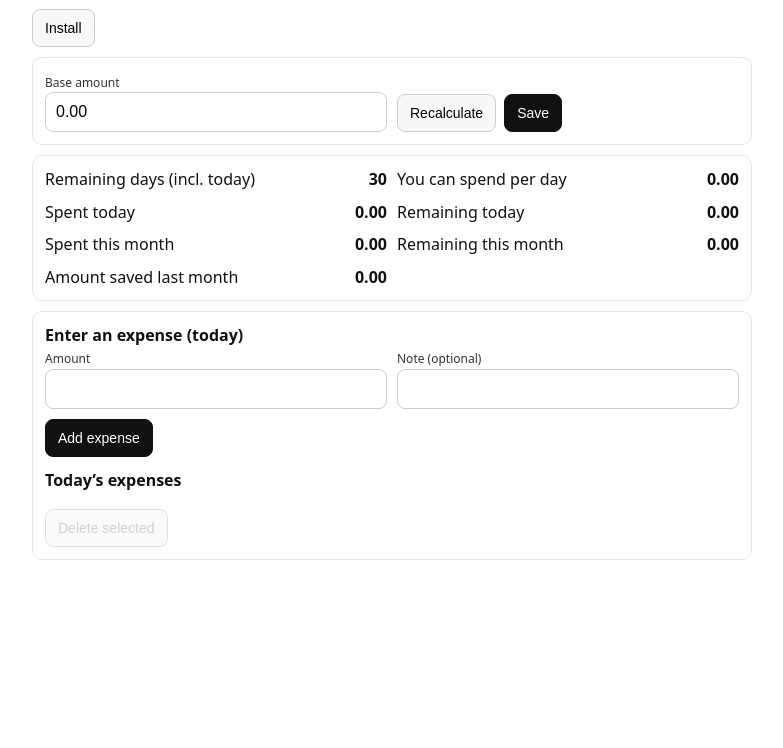
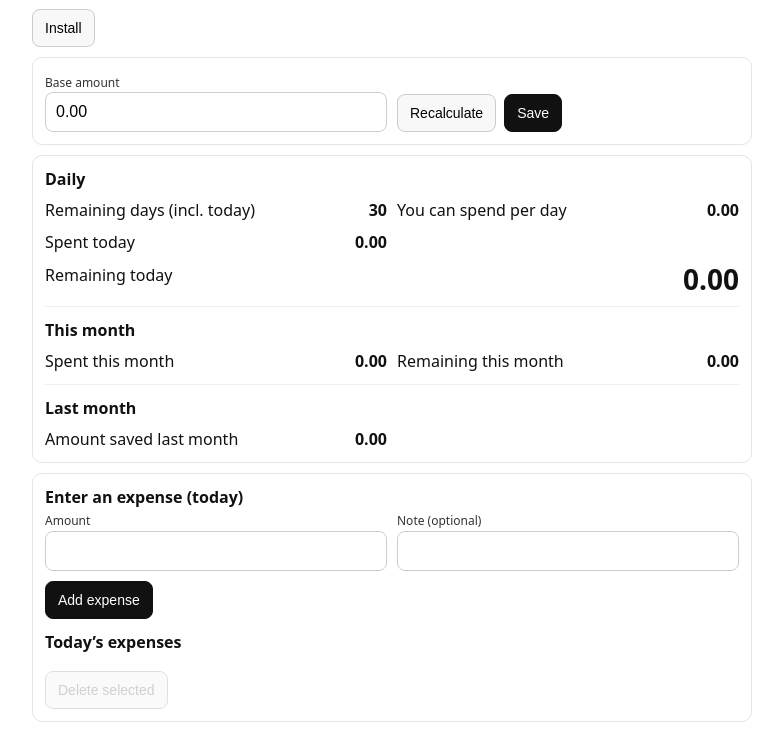
Before and after one commit to Gigert9/per-diem-budgeting, a website built with Vite: page web/index.html in a window 1280 px wide. Shown: the part 59-807 px from the top of the page, without its empty margins (248-1031 px from the left). Built offline with nearby package versions, Linux system fonts and the light colour scheme.

Commit message:
Fix UI information heirarchy

```diff
--- a/web/src/style.css
+++ b/web/src/style.css
@@ -93,6 +93,27 @@ button:disabled {
   gap: 10px;
 }
 
+.metricsRoot {
+  display: flex;
+  flex-direction: column;
+  gap: 12px;
+}
+
+.metricsSection {
+  padding-top: 12px;
+  border-top: 1px solid #eee;
+}
+
+.metricsSection:first-child {
+  padding-top: 0;
+  border-top: none;
+}
+
+.metricsSectionTitle {
+  font-weight: 700;
+  margin-bottom: 8px;
+}
+
 @media (max-width: 560px) {
   .metrics {
     grid-template-columns: 1fr;
@@ -103,6 +124,16 @@ button:disabled {
   display: flex;
   justify-content: space-between;
   gap: 12px;
+}
+
+.metric.full {
+  grid-column: 1 / -1;
+}
+
+.metric.important .value {
+  font-size: 28px;
+  font-weight: 800;
+  line-height: 1.1;
 }
 
 .metric .value {
--- a/web/src/ui.ts
+++ b/web/src/ui.ts
@@ -175,8 +175,8 @@ export function initApp(root: HTMLElement): void {
   container.appendChild(baseCard)
 
   const metricsCard = el('div', 'card')
-  const metrics = el('div', 'metrics')
-  metricsCard.appendChild(metrics)
+  const metricsRoot = el('div', 'metricsRoot')
+  metricsCard.appendChild(metricsRoot)
   container.appendChild(metricsCard)
 
   const expenseCard = el('div', 'card')
@@ -234,15 +234,28 @@ export function initApp(root: HTMLElement): void {
     status.textContent = msg
   }
 
-  function upsertMetric(labelText: string, valueText: string): void {
-    const item = el('div', 'metric')
+  function upsertMetric(parent: HTMLElement, labelText: string, valueText: string, opts?: { important?: boolean, fullWidth?: boolean }): void {
+    const cls = ['metric']
+    if (opts?.important) cls.push('important')
+    if (opts?.fullWidth) cls.push('full')
+    const item = el('div', cls.join(' '))
     const l = el('div')
     l.textContent = labelText
     const v = el('div', 'value')
     v.textContent = valueText
     item.appendChild(l)
     item.appendChild(v)
-    metrics.appendChild(item)
+    parent.appendChild(item)
+  }
+
+  function createMetricsSection(titleText: string): { section: HTMLElement, grid: HTMLElement } {
+    const section = el('div', 'metricsSection')
+    const title = el('div', 'metricsSectionTitle')
+    title.textContent = titleText
+    const grid = el('div', 'metrics')
+    section.appendChild(title)
+    section.appendChild(grid)
+    return { section, grid }
   }
 
   function updateDeleteExpenseUi(nowIso: string): void {
@@ -287,7 +300,7 @@ export function initApp(root: HTMLElement): void {
     const base = parseMoney(baseInput.value)
     if (base === null) {
       setStatus('Enter a valid number (example: 1000 or 1000.00).')
-      metrics.innerHTML = ''
+      metricsRoot.innerHTML = ''
       list.innerHTML = ''
       selectedExpenseStateIndex = null
       updateDeleteExpenseUi(todayIso())
@@ -304,14 +317,23 @@ export function initApp(root: HTMLElement): void {
     const todayRemaining = perDay - todaySpent
     const monthRemaining = base - monthSpent
 
-    metrics.innerHTML = ''
-    upsertMetric('Remaining days (incl. today)', String(remainingDays))
-    upsertMetric('You can spend per day', formatMoney(perDay))
-    upsertMetric('Spent today', formatMoney(todaySpent))
-    upsertMetric('Remaining today', formatMoney(todayRemaining))
-    upsertMetric('Spent this month', formatMoney(monthSpent))
-    upsertMetric('Remaining this month', formatMoney(monthRemaining))
-    upsertMetric('Amount saved last month', formatMoney(state.last_month_saved ?? 0))
+    metricsRoot.innerHTML = ''
+
+    const daily = createMetricsSection('Daily')
+    upsertMetric(daily.grid, 'Remaining days (incl. today)', String(remainingDays))
+    upsertMetric(daily.grid, 'You can spend per day', formatMoney(perDay))
+    upsertMetric(daily.grid, 'Spent today', formatMoney(todaySpent))
+    upsertMetric(daily.grid, 'Remaining today', formatMoney(todayRemaining), { important: true, fullWidth: true })
+    metricsRoot.appendChild(daily.section)
+
+    const month = createMetricsSection('This month')
+    upsertMetric(month.grid, 'Spent this month', formatMoney(monthSpent))
+    upsertMetric(month.grid, 'Remaining this month', formatMoney(monthRemaining))
+    metricsRoot.appendChild(month.section)
+
+    const lastMonth = createMetricsSection('Last month')
+    upsertMetric(lastMonth.grid, 'Amount saved last month', formatMoney(state.last_month_saved ?? 0))
+    metricsRoot.appendChild(lastMonth.section)
 
     renderTodayList(now)
 
```
Also changed, not shown: 1 other file.
